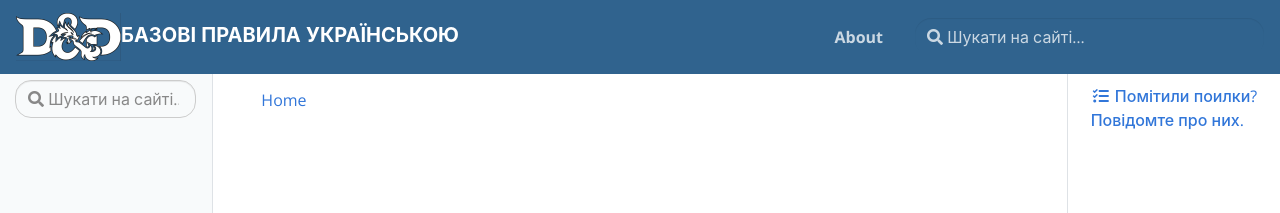
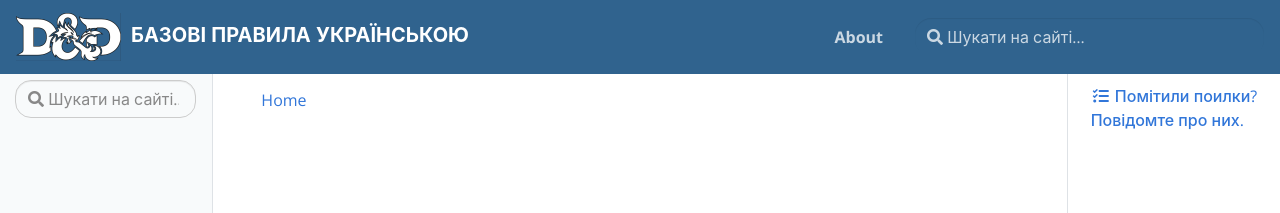
Before and after one commit to Guitarheroua/d-and-d-basic-rules-translation, a Jekyll site: the page built from pages/index.md, in a window 1280 px wide. Shown: the top 213 px of the page. Built offline with Jekyll 4.4.1, drawn with Linux system fonts in a browser that asks for light colours.

Commit message:
fixed logo

```diff
--- a/_includes/header.html
+++ b/_includes/header.html
@@ -1,7 +1,7 @@
 <header>
         <nav class="js-navbar-scroll navbar navbar-expand navbar-dark flex-column flex-md-row td-navbar">
         <a class="navbar-brand" href="{{ site.baseurl }}/">
-            <span class="navbar-logo"></span><img src="{{site.baseurl}}/assets/img/logo.png"><span class="text-uppercase font-weight-bold">{{ site.title }}</span>
+            <span class="navbar-logo"></span><img class="td-cover-logo" src="{{site.baseurl}}/assets/img/logo.png"><span class="text-uppercase font-weight-bold">{{ site.title }}</span>
 	</a>
 	<div class="td-navbar-nav-scroll ml-md-auto" id="main_navbar">
 		<ul class="navbar-nav mt-2 mt-lg-0">{% for link in site.data.navigation %}
```
